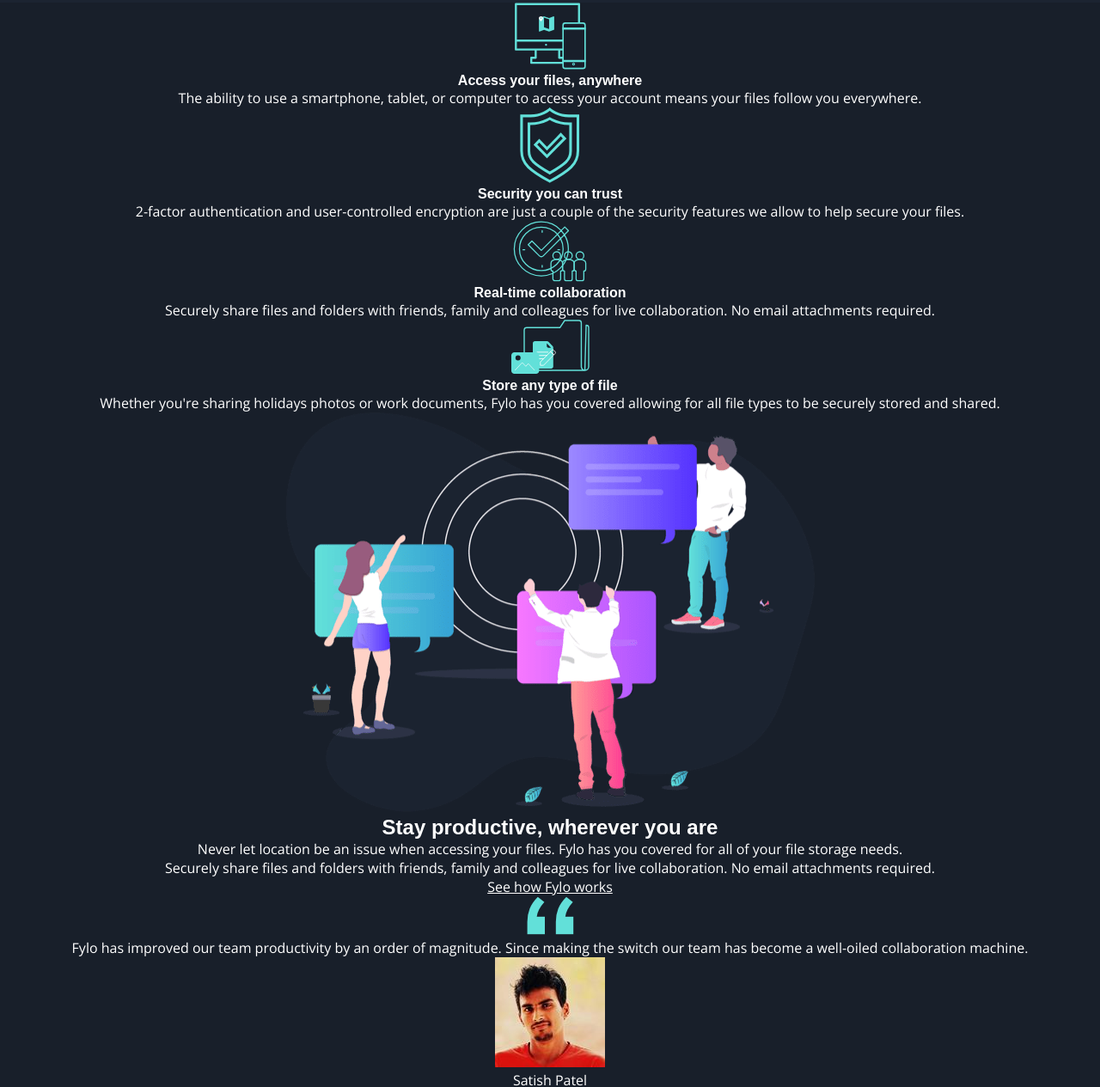
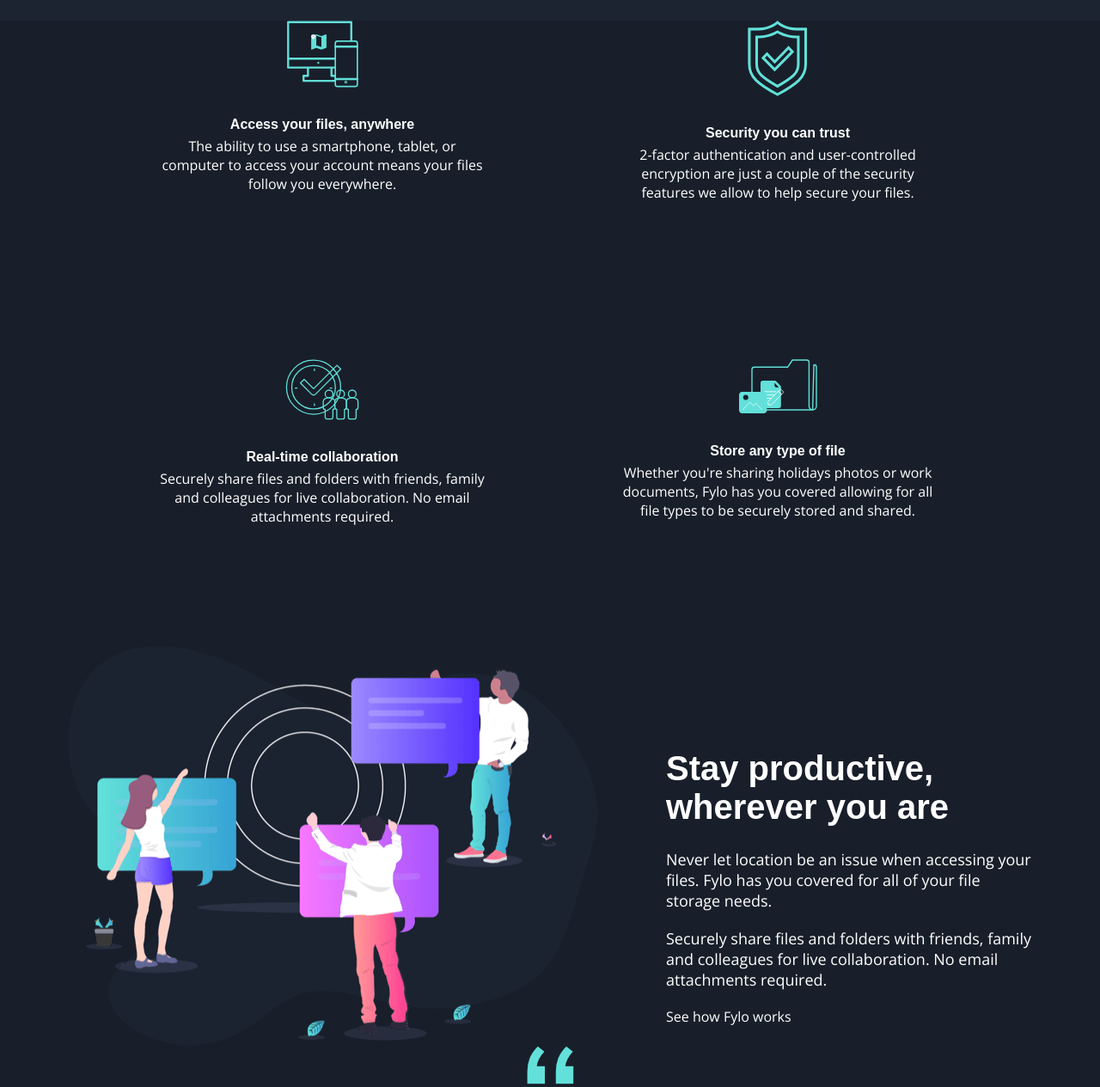
Before and after one commit to PaulMoro/frontMentor-fylo, a plain HTML site: page index.html in a window 1280 px wide. Shown: the part 1143-2408 px from the top of the page at 86% size. Drawn offline with nearby package versions, Linux system fonts and the light colour scheme.

Commit message:
The styls for main and pich are finished 🤩🤩🤩

```diff
--- a/index.html
+++ b/index.html
@@ -7,7 +7,6 @@
 
   <link rel="icon" type="image/png" sizes="32x32" href="./images/favicon-32x32.png">
   <link rel="stylesheet" href="/style/style.css">
-  lin
   <title>Frontend Mentor | Fylo landing page with dark theme and features grid</title>
   <link rel="preconnect" href="https://fonts.gstatic.com">
   <link href="https://fonts.googleapis.com/css2?family=Raleway:wght@400;700&display=swap" rel="stylesheet">
@@ -49,7 +48,7 @@
   </section>
 
   <main class="main">
-    <div class="main_details">
+    <div class="main_detail" id="main_first" >
       <img class="main_details-img" src="./images/icon-access-anywhere.svg" alt="">
       <h4 class="main_details-title">
         Access your files, anywhere
@@ -59,7 +58,7 @@
         files follow you everywhere.
       </p>
     </div>
-    <div class="main_details">
+    <div class="main_details" id="main_second">
       <img class="main_details-img" src="./images/icon-security.svg" alt="">
       <h4 class="main_details-title">
         Security you can trust
@@ -69,7 +68,7 @@
         features we allow to help secure your files.
       </p>
     </div>
-    <div class="main_details">
+    <div class="main_details" id="main_thirdy">
       <img class="main_details-img" src="./images/icon-collaboration.svg" alt="">
       <h4 class="main_details-title">
         Real-time collaboration
@@ -79,7 +78,7 @@
         No email attachments required.
       </p>
     </div>
-    <div class="main_details">
+    <div class="main_details" id="main_fourth">
       <img class="main_details-img" src="./images/icon-any-file.svg" alt="">
       <h4 class="main_details-title">
         Store any type of file
@@ -95,12 +94,13 @@
     <img class="pich_img" src="./images/illustration-stay-productive.png" alt="">
     <div class="pich_content">
       <h2>
-          Stay productive, wherever you are
+          Stay productive, </br>wherever you are
       </h2>
       <p>
         Never let location be an issue when accessing your files. Fylo has you covered for all of your file
         storage needs.
-        <br>
+      </p>
+      <p>
         Securely share files and folders with friends, family and colleagues for live collaboration. No email
         attachments required.
       </p>
--- a/style/style.css
+++ b/style/style.css
@@ -40,11 +40,9 @@
 
 .header_nav a {
   text-decoration: none;
-  color: white;
 }
 
 .header_nav a:hover{
-  color: white;
   text-decoration: underline;
 }
 
@@ -64,7 +62,7 @@
   width: 680px;
   margin: auto;
   font-weight: 700;
-  font-size: 32px;
+  font-size: 40px;
   line-height: 1.5;
 }
 
@@ -78,7 +76,7 @@
 }
 
 .intro_button {
-  margin: 35px;
+  margin: 25px 0px 60px;
   padding: 22px 90px;
   background-color: hsl(176, 68%, 64%);
   font-size: 18px;
@@ -93,10 +91,87 @@
   width: 100%;
   height: 30vh;
   display: block;
-  top: 850px;
+  top: 800px;
   position: absolute;
   z-index: -1;
 }
+
+/* init Main */
+
+.main {
+  background-color: hsl(218, 28%, 13%);
+  display: grid;
+  grid-template-columns: 185px 1fr 150px 1fr 185px;
+  grid-template-rows: 1fr 1fr;
+}
+
+#main_first{
+  grid-column: 2 / 3;
+  grid-row: 1 / 2;
+}
+
+#main_second{
+  grid-column: 4 / 5;
+  grid-row: 1 / 2;
+}
+
+#main_thirdy{
+  grid-column: 2 / 3;
+  grid-row: 2 / 3;
+  padding-top: 100px;
+}
+
+#main_fourth{
+  grid-column: 4 / 5;
+  grid-row: 2 / 3;
+  padding-top: 100px;
+}
+
+.main_details-img {
+
+  padding-bottom: 25px;
+}
+
+.main_details-title {
+  padding: 5px;
+}
+
+/* init Pich */
+
+.pich {
+  padding: 140px 80px 0px;
+  display: flex;
+}
+
+.pich_content{
+  margin-left: 80px;
+  text-align: left;
+}
+
+.pich_content h2 {
+  padding-top: 120px;
+  padding-bottom: 26px;
+  font-size: 40px;
+  font-weight: 700;
+  text-align: left;
+}
+
+.pich_content p {
+  padding-bottom: 20px;
+  font-weight: 400;
+  font-size: 18px;
+  text-align: left;
+}
+
+.pich_content a {
+  text-decoration: none;
+}
+
+.pich_content a:hover {
+  text-decoration: underline;
+}
+
+/*  init Comments */
 
 
 
@@ -119,12 +194,6 @@
 
 
 
-.main {
-  background-color: hsl(218, 28%, 13%);
-}
-
-
-
 
 .pich {
   background-color: hsl(218, 28%, 13%);
```
